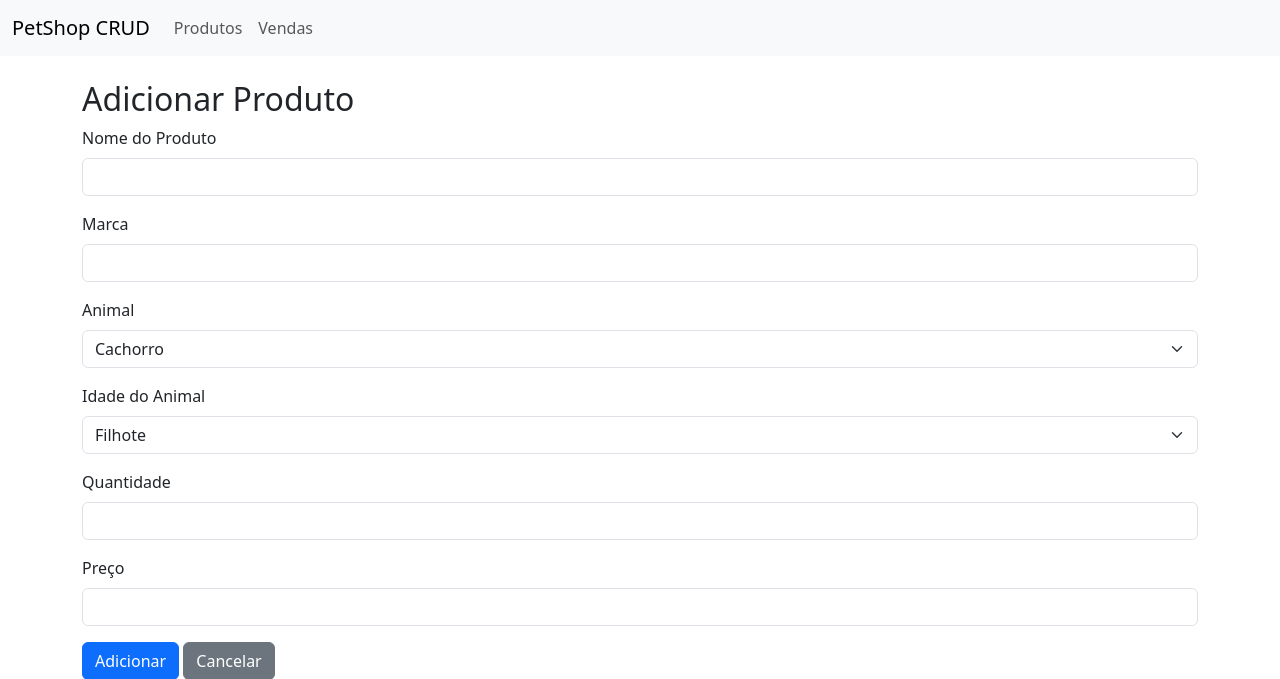
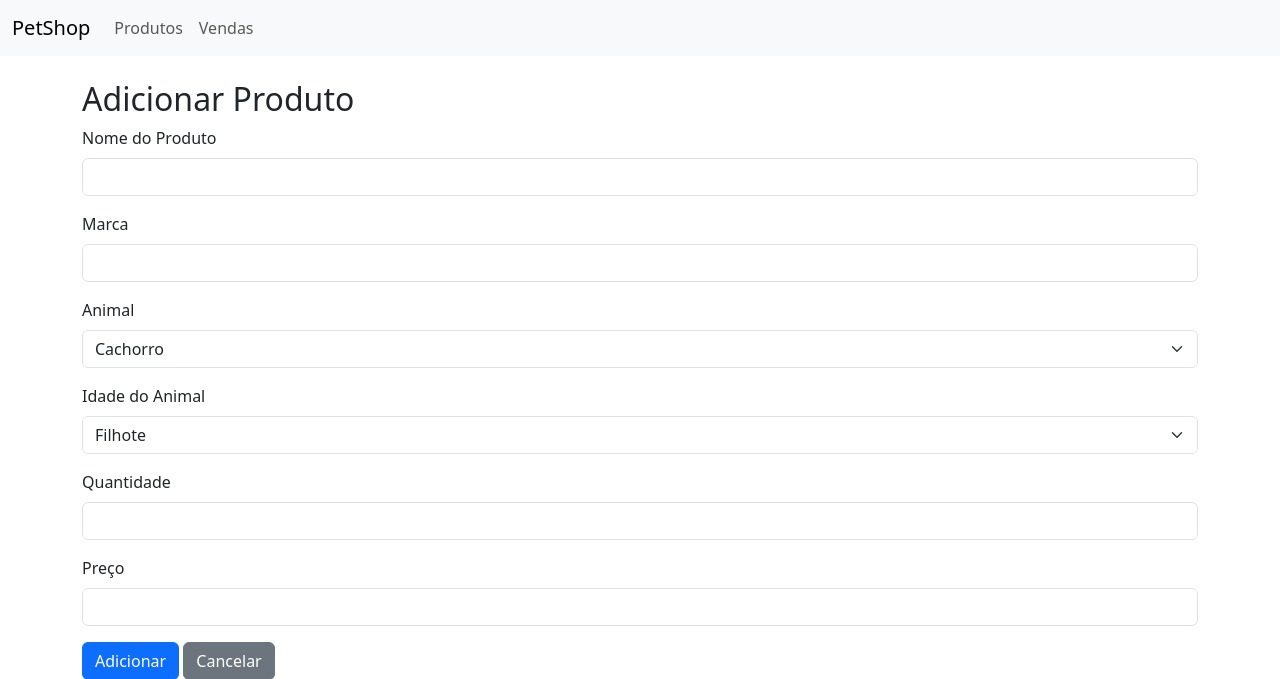
Before and after one commit to alinepmarcondes/C216-ProjetoFinal, a Flask app: page /add in a window 1280 px wide. Shown: the top 679 px of the page. Run offline with Flask 3, Linux system fonts and the light colour scheme.

Commit message:
fix nome

```diff
--- a/frontend/app/templates/base.html
+++ b/frontend/app/templates/base.html
@@ -9,7 +9,7 @@
 <body>
     <nav class="navbar navbar-expand-lg navbar-light bg-light">
         <div class="container-fluid">
-            <a class="navbar-brand" href="/">PetShop CRUD</a>
+            <a class="navbar-brand" href="/">PetShop</a>
             <button class="navbar-toggler" type="button" data-bs-toggle="collapse" data-bs-target="#navbarNav" aria-controls="navbarNav" aria-expanded="false" aria-label="Toggle navigation">
                 <span class="navbar-toggler-icon"></span>
             </button>
```
